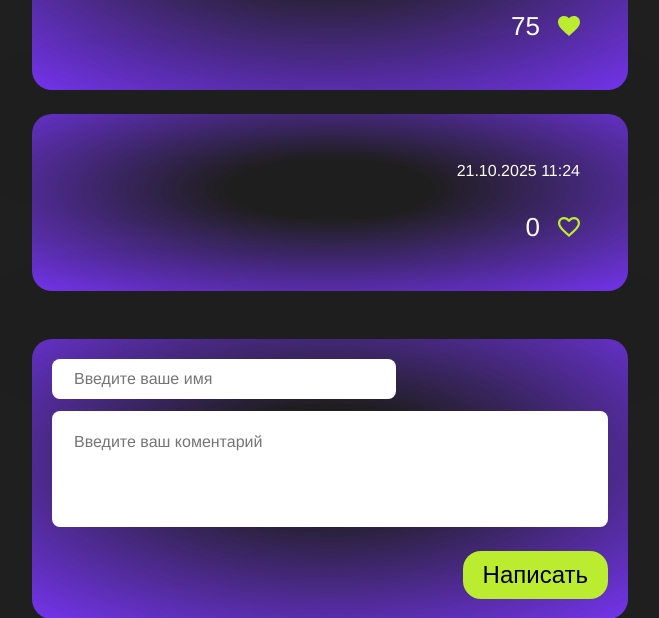
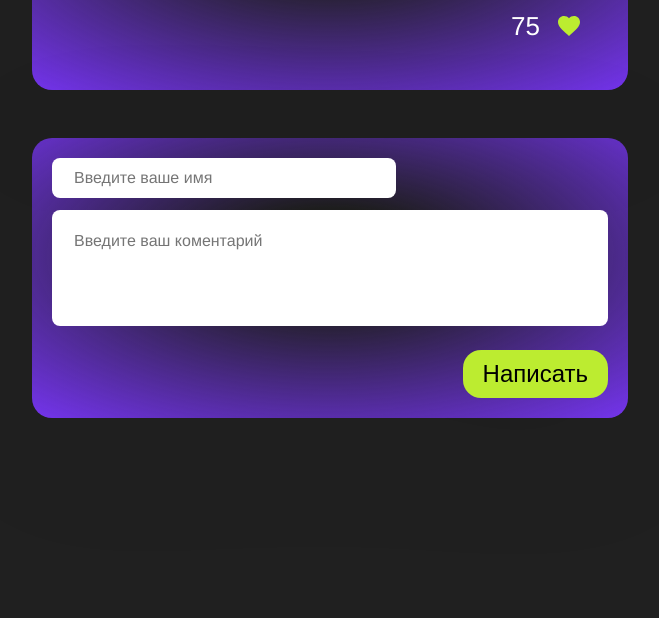
Before and after one commit to Vladimir030696/webdev-dom-homework-main, a plain HTML site: page webdev-dom-homework-main/index.html in a window 1280 px wide. Both pictures are taken after a click on the button "Написать". Shown: the part 581-1199 px from the top of the page, without its empty margins (310-969 px from the left). Drawn offline with Linux system fonts and the light colour scheme.

Commit message:
правки по первой домашке проверка на пустые поля выстовлена

```diff
--- a/webdev-dom-homework-main/index.html
+++ b/webdev-dom-homework-main/index.html
@@ -78,11 +78,20 @@
     let myDate = new Date();
     let now = myDate.getDate() + "." + myDate.getMonth() + "." + myDate.getFullYear() + " " + myDate.getHours() + ":" +myDate.getMinutes() ;
 
+
+
+
+
     button.addEventListener("click",()=>{
     const oldHtml =list.innerHTML;
     let counter = 0;
     counterEl.textContent = counter
     const olddHtml =counterEl.innerHTML;
+    if (textEl.value === "" && nameEl.value==="") {
+        return
+      }
+
+
     list.innerHTML= oldHtml +`<li class="comment">
           <div class="comment-header">
             <div>${nameEl.value}</div>
@@ -101,6 +110,8 @@
           </div>
         </li>`
 
+
+
       })
 
 
```
